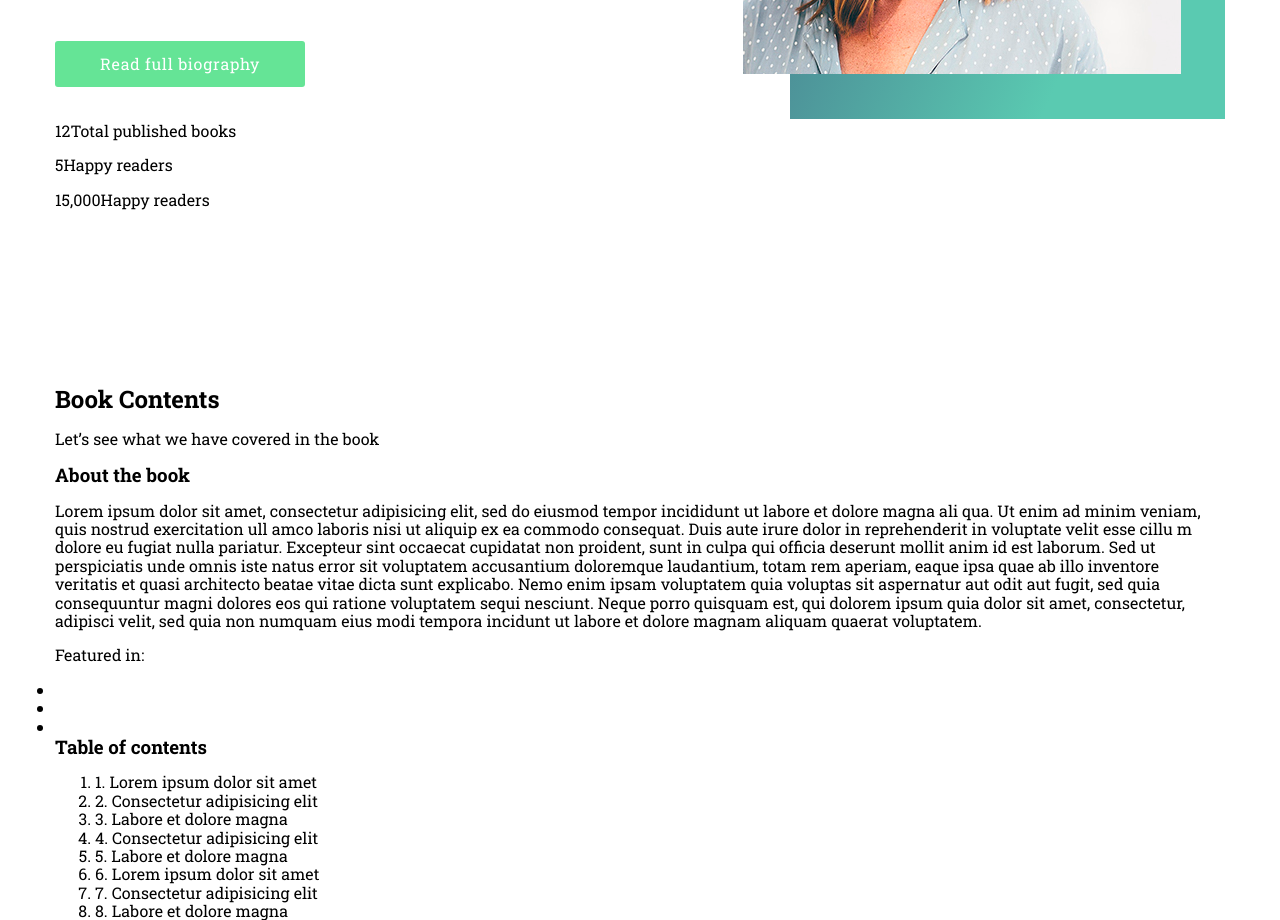
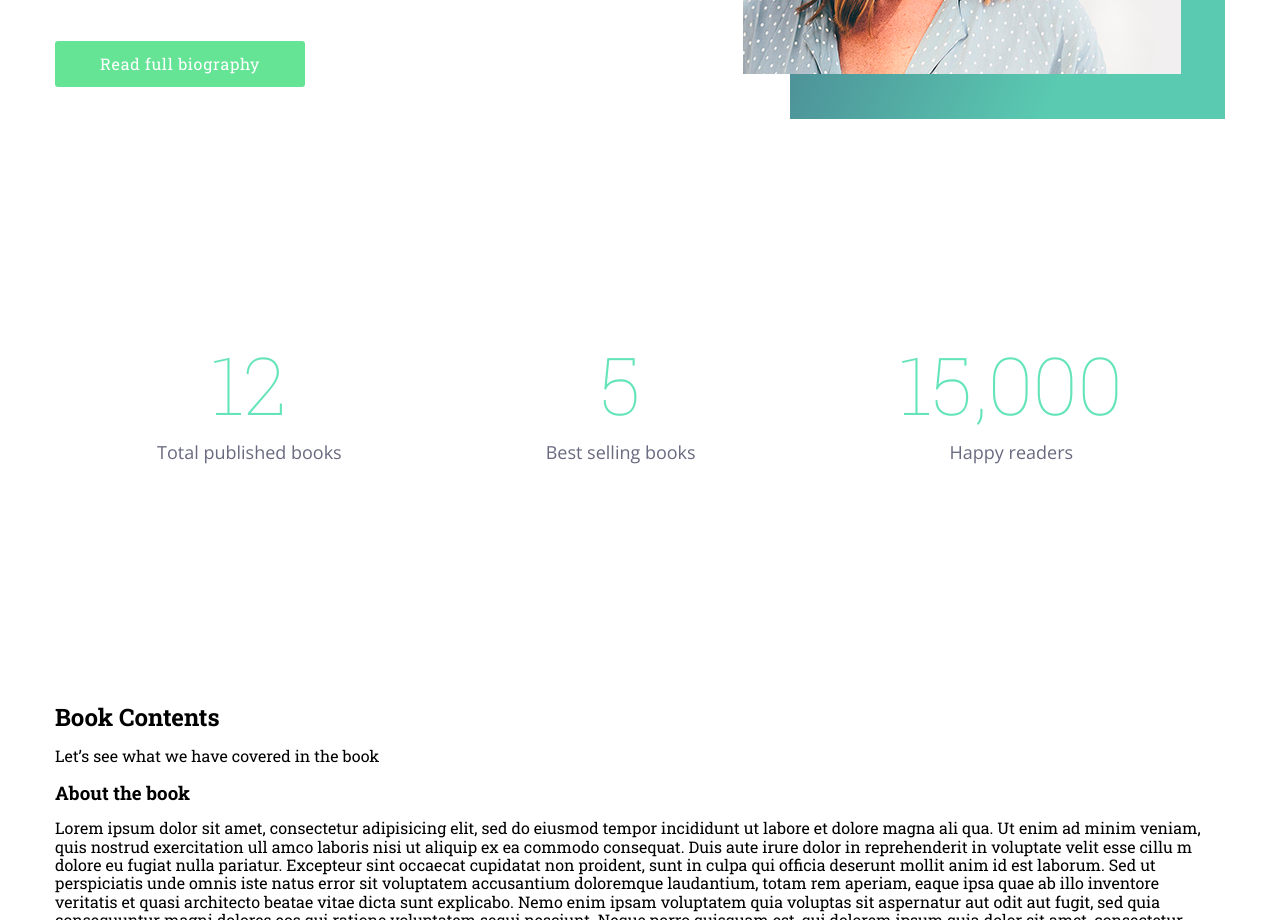
Before and after one commit to Fairy88/Bukee, a website built with webpack: page src/views/index.html in a window 1280 px wide. Shown: the part 1660-2580 px from the top of the page. Built offline with nearby package versions, Linux system fonts and the light colour scheme; files whose address does not match are found by name.

Commit message:
lesson-7

```diff
--- a/src/styles/main.scss
+++ b/src/styles/main.scss
@@ -151,3 +151,23 @@ body{
         margin-right: 44px;
     }
 }
+.block-counter{
+    display: flex;
+    justify-content: space-around;
+    margin-top: 152px;
+    p {
+        color: #65e4bb;
+        font-size: 80px;
+        font-family: $roboto;
+        font-size: 80px;
+        text-align: center;
+        font-weight: 100;
+        span{
+            display: block;
+            font-family: $open-sans;
+            font-size: 18px;
+            color: #696980;
+            margin-top: 12px;
+        }
+    }
+}
--- a/src/views/index.html
+++ b/src/views/index.html
@@ -23,7 +23,7 @@
         <link rel="apple-touch-icon" sizes="167x167" href="../img/favicons/apple-touch-icon-167x167.png">
         <link rel="apple-touch-icon" sizes="180x180" href="../img/favicons/apple-touch-icon-180x180.png">
         <link rel="apple-touch-icon" sizes="1024x1024" href="../img/favicons/apple-touch-icon-1024x1024.png">
-        <link href="https://fonts.googleapis.com/css?family=Open+Sans:400,400i|Roboto+Slab:400,700&display=swap&subset=cyrillic-ext" rel="stylesheet">
+        <link href="https://fonts.googleapis.com/css?family=Open+Sans:400,400i|Roboto+Slab:100,400,700&display=swap&subset=cyrillic-ext" rel="stylesheet">
         <link rel="stylesheet" href="../styles/main.css">
     </head>
     <body>
@@ -81,7 +81,7 @@
                         </div>
                         <div class="block-counter">
                             <p>12<span>Total published books</span></p>
-                            <p>5<span>Happy readers</span></p>
+                            <p>5<span>Best selling books</span></p>
                             <p>15,000<span>Happy readers</span></p>
                         </div>
                     </div>
```
Also changed, not shown: dist/index.html, dist/styles/main.css, 1 other file.
